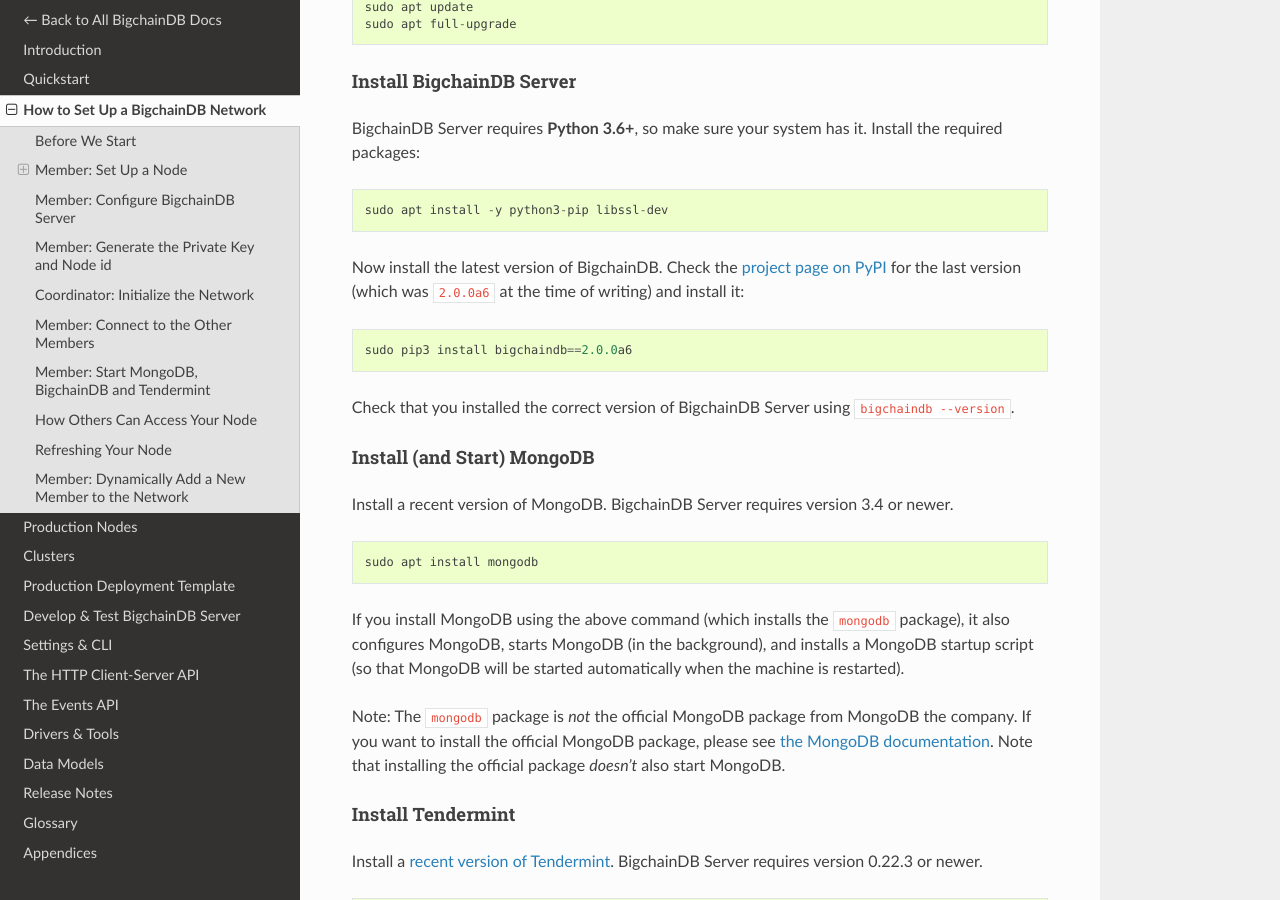
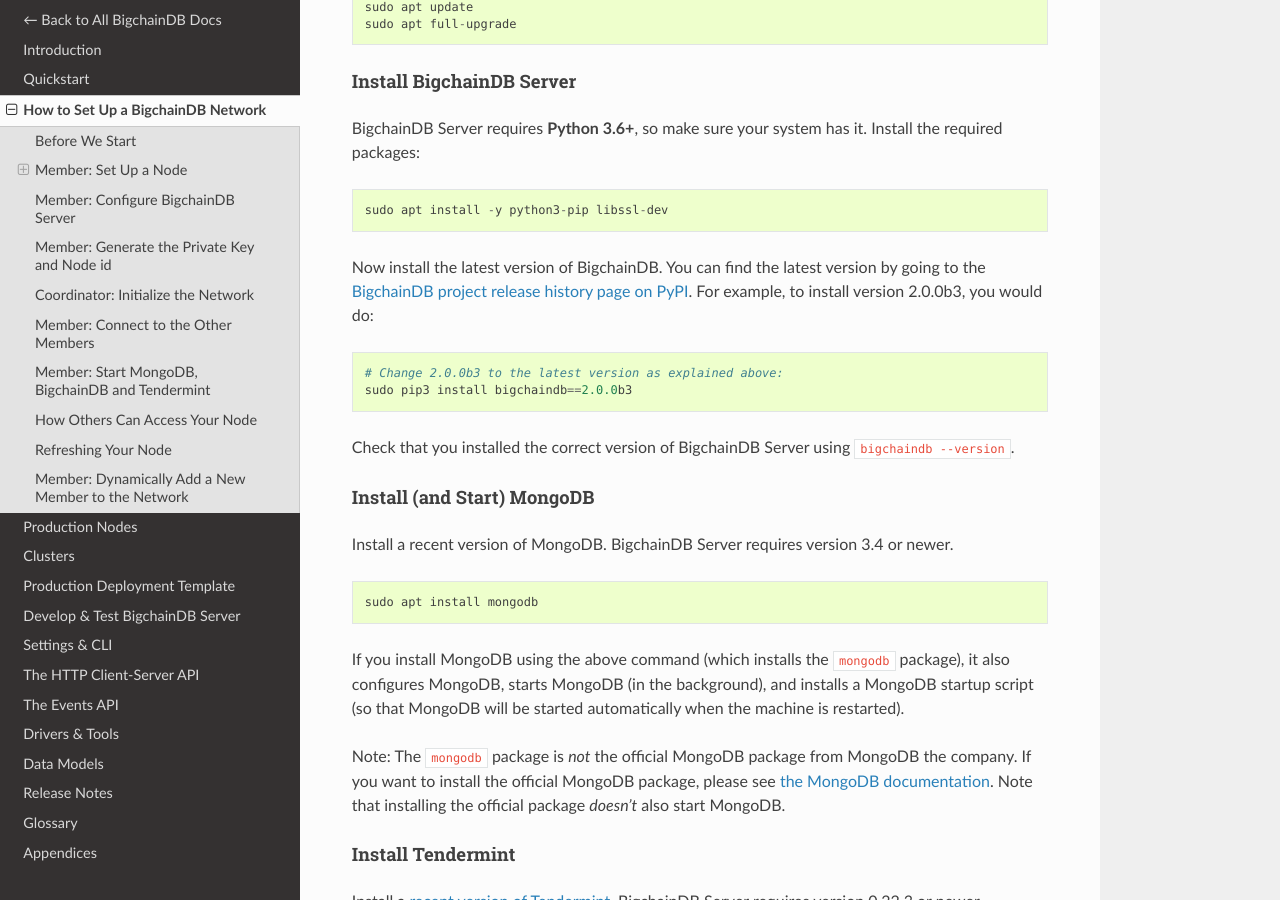
Before and after one commit to bigchaindb/bigchaindb, a Sphinx documentation site: the page built from docs/server/source/simple-network-setup.md, in a window 1280 px wide and 900 px high, scrolled down 1561 px. Built offline with Sphinx 7.4.7 and the Read the Docs theme 2.0.0, drawn with Linux system fonts in a browser that asks for light colours.

Commit message:
Update docs re/ installation for 2.0.0b3

````diff
--- a/docs/server/source/simple-network-setup.md
+++ b/docs/server/source/simple-network-setup.md
@@ -52,10 +52,11 @@
 sudo apt install -y python3-pip libssl-dev
 ```
 
-Now install the latest version of BigchainDB. Check the [project page on PyPI][bdb:pypi] for the last version (which was `2.0.0a6` at the time of writing) and install it:
+Now install the latest version of BigchainDB. You can find the latest version by going to the [BigchainDB project release history page on PyPI][bdb:pypi]. For example, to install version 2.0.0b3, you would do:
 
 ```
-sudo pip3 install bigchaindb==2.0.0a6
+# Change 2.0.0b3 to the latest version as explained above:
+sudo pip3 install bigchaindb==2.0.0b3
 ```
 
 Check that you installed the correct version of BigchainDB Server using `bigchaindb --version`.
````
